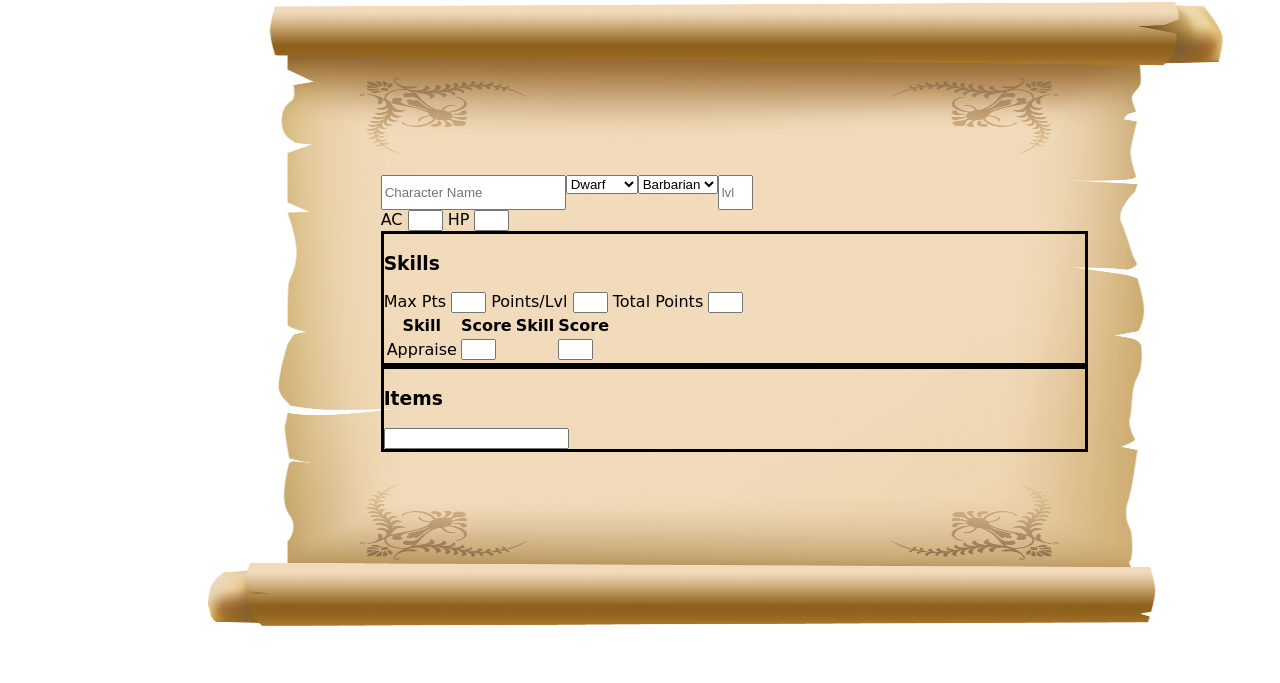
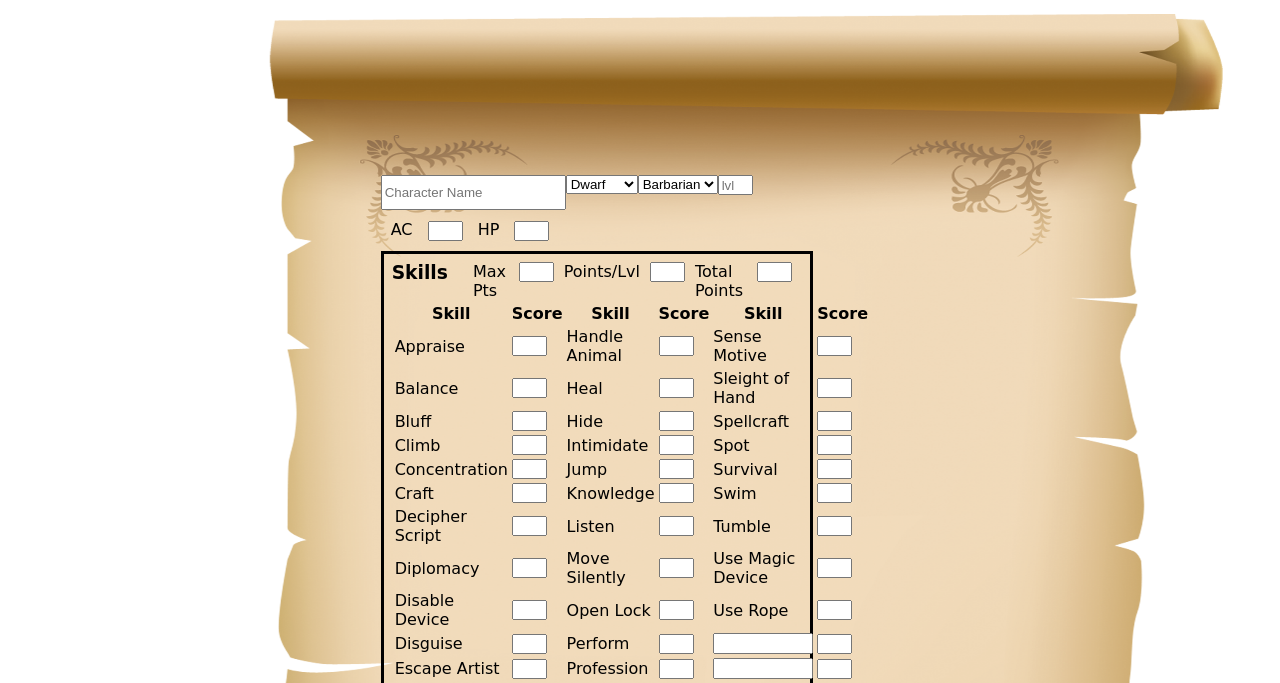
Before and after one commit to xTumulus/CharacterGenerator, a plain HTML site: page index.html in a window 1280 px wide. Shown: the part 117-800 px from the top of the page. Drawn offline with Linux system fonts and the light colour scheme; a web font is replaced by a local one.

Commit message:
Added all skills and formatted page

```diff
--- a/index.html
+++ b/index.html
@@ -60,33 +60,129 @@
                 </div> -->
             </div>
             <div class="skills">
-                  <h3>Skills</h3>
+              <div class="row">
+                  <h3 class="cell-title">Skills</h3>
                   <label for="max-pts">Max Pts</label>
                   <input class="stat" type="text" name="max-pts">
                   <label for="points-per-level">Points/Lvl</label>
                   <input class="stat" type="text" name="points-per-level">
                   <label for="total-pts">Total Points</label>
                   <input class="stat" type="text" name="total-points">
+              </div>
               <table>
                 <tr>
                   <th>Skill</th>
                   <th>Score</th>
                   <th>Skill</th>
                   <th>Score</th>
+                  <th>Skill</th>
+                  <th>Score</th>
                 </tr>
                 <tr>
-                      <td>Appraise</td>
+                  <td class="skill">Appraise</td>
                   <td><input class="stat" type="text"></td>
-                      <td></td>
+                  <td class="skill">Handle Animal</td>
+                  <td><input class="stat" type="text"></td>
+                  <td class="skill">Sense Motive</td>
+                  <td><input class="stat" type="text"></td>
+                </tr>
+                <tr>
+                  <td class="skill">Balance</td>
+                  <td><input class="stat" type="text"></td>
+                  <td class="skill">Heal</td>
+                  <td><input class="stat" type="text"></td>
+                  <td class="skill">Sleight of Hand</td>
+                  <td><input class="stat" type="text"></td>
+                </tr>
+                <tr>
+                  <td class="skill">Bluff</td>
+                  <td><input class="stat" type="text"></td>
+                  <td class="skill">Hide</td>
+                  <td><input class="stat" type="text"></td>
+                  <td class="skill">Spellcraft</td>
+                  <td><input class="stat" type="text"></td>
+                </tr>
+                <tr>
+                  <td class="skill">Climb</td>
+                  <td><input class="stat" type="text"></td>
+                  <td class="skill">Intimidate</td>
+                  <td><input class="stat" type="text"></td>
+                  <td class="skill">Spot</td>
+                  <td><input class="stat" type="text"></td>
+                </tr>
+                <tr>
+                  <td class="skill">Concentration</td>
+                  <td><input class="stat" type="text"></td>
+                  <td class="skill">Jump</td>
+                  <td><input class="stat" type="text"></td>
+                  <td class="skill">Survival</td>
+                  <td><input class="stat" type="text"></td>
+                </tr>
+                <tr>
+                  <td class="skill">Craft</td>
+                  <td><input class="stat" type="text"></td>
+                  <td class="skill">Knowledge</td>
+                  <td><input class="stat" type="text"></td>
+                  <td class="skill">Swim</td>
+                  <td><input class="stat" type="text"></td>
+                </tr>
+                <tr>
+                  <td class="skill">Decipher Script</td>
+                  <td><input class="stat" type="text"></td>
+                  <td class="skill">Listen</td>
+                  <td><input class="stat" type="text"></td>
+                  <td class="skill">Tumble</td>
+                  <td><input class="stat" type="text"></td>
+                </tr>
+                <tr>
+                  <td class="skill">Diplomacy</td>
+                  <td><input class="stat" type="text"></td>
+                  <td class="skill">Move Silently</td>
+                  <td><input class="stat" type="text"></td>
+                  <td class="skill">Use Magic Device</td>
+                  <td><input class="stat" type="text"></td>
+                </tr>
+                <tr>
+                  <td class="skill">Disable Device</td>
+                  <td><input class="stat" type="text"></td>
+                  <td class="skill">Open Lock</td>
+                  <td><input class="stat" type="text"></td>
+                  <td class="skill">Use Rope</td>
+                  <td><input class="stat" type="text"></td>
+                </tr>
+                <tr>
+                  <td class="skill">Disguise</td>
+                  <td><input class="stat" type="text"></td>
+                  <td class="skill">Perform</td>
+                  <td><input class="stat" type="text"></td>
+                  <td><input class="skill" type="text"></td>
+                  <td><input class="stat" type="text"></td>
+                </tr>
+                <tr>
+                  <td class="skill">Escape Artist</td>
+                  <td><input class="stat" type="text"></td>
+                  <td class="skill">Profession</td>
+                  <td><input class="stat" type="text"></td>
+                  <td><input class="skill" type="text"></td>
+                  <td><input class="stat" type="text"></td>
+                </tr>
+                <tr>
+                  <td class="skill">Forgery</td>
+                  <td><input class="stat" type="text"></td>
+                  <td class="skill">Ride</td>
+                  <td><input class="stat" type="text"></td>
+                  <td><input type="text" class="skill"></td>
+                  <td><input class="stat" type="text"></td>
+                </tr>
+                <tr>
+                  <td class="skill">Gather Information</td>
+                  <td><input class="stat" type="text"></td>
+                  <td class="skill">Search</td>
+                  <td><input class="stat" type="text"></td>
+                  <td><input class="skill" type="text"></td>
                   <td><input class="stat" type="text"></td>
                 </tr>
               </table>
-                  <!-- two column table with stat and skill value
-                      populates the right col based on class
-                      populates left col with non-class
-                      make the default bonus populate from stats
-                      have a total points calculator?
-                  -->
             </div>
             <div class="items">
               <h3>Items</h3>
--- a/styles.css
+++ b/styles.css
@@ -16,6 +16,12 @@ body {
 
 .stat {
   width: 35px;
+  height: 20px;
+  margin-right: 10px;
+}
+
+label {
+  margin-right: 10px;
 }
 
 /*Specific Element Styles*/
@@ -44,8 +50,17 @@ body {
   background-repeat: no-repeat;
 }
 
+.cell-title {
+    margin-top: 0px;
+    margin-right: 25px;
+}
+
 .sheet-header {
 
+}
+
+.hp-ac {
+  margin: 10px;
 }
 
 .hp-bar-empty {
@@ -66,7 +81,13 @@ body {
 }
 
 .skills {
+  padding: 8px;
+  width: 58%;
   border: 3px solid black;
+}
+
+.skill {
+  width: 100px;
 }
 
 .items{
```
Lines whose indentation alone changed are shown as unchanged.
